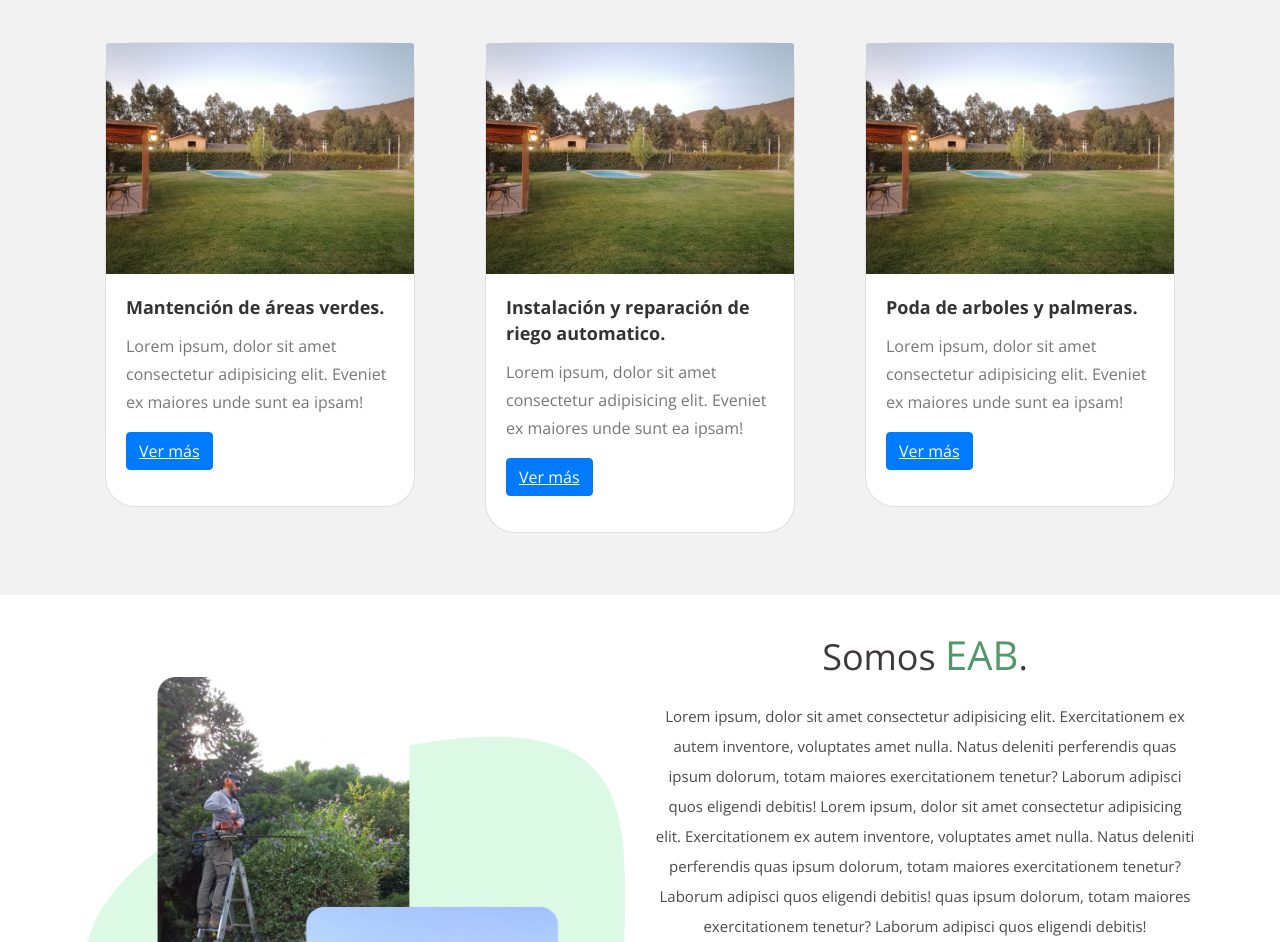
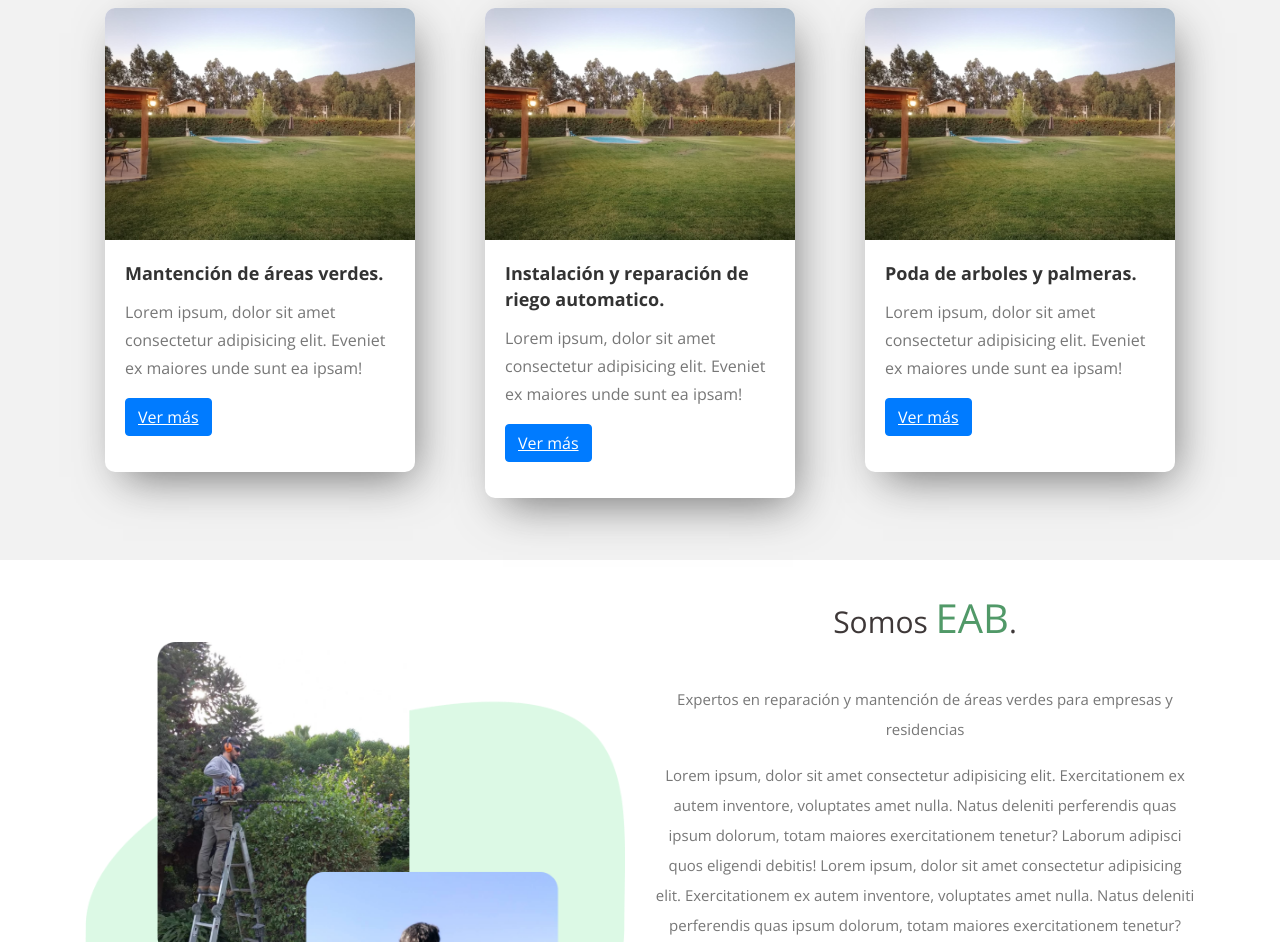
Before and after one commit to pecheve/jardineseab, a plain HTML site: page index.html in a window 1280 px wide. Shown: the part 545-1487 px from the top of the page. Drawn offline with nearby package versions, Linux system fonts and the light colour scheme.

Commit message:
tarjetas listas

```diff
--- a/css/styles.css
+++ b/css/styles.css
@@ -40,6 +40,7 @@ Colors:
 Nuevos css
 
 ******************************************/
+
 .fa-angle-right {
 	color: #519968;
 	margin: 5px;
@@ -71,7 +72,7 @@ header h1 {
 .text-meta {
 
 	font-weight: 500;
-	font-size: 36px;
+	font-size: 30px;
 	line-height: 60px;
 	text-align: center;
 	color: #3E3838;
@@ -120,7 +121,7 @@ header h1 {
 	line-height: 30px;
 	/* or 125% */
 	text-align: center;
-	color: #4C4B4B;
+	color: 4C4B4B;
 }
 
 
@@ -137,7 +138,8 @@ header h1 {
 .card {
 	/* height: 200px; */
 	margin: 10px;
-	border-radius: 30px;
+	border-radius: 10px;
+	border: 0px!important;
 }
 
 .img-card {
@@ -184,7 +186,7 @@ header h1 {
 	.text-meta {
 
 		font-weight: 500;
-		font-size: 40px;
+		font-size: 28px;
 		line-height: 70px;
 		text-align: center;
 
@@ -217,6 +219,31 @@ header h1 {
 .bold{
 	color: #519968!important;
 }
+
+
+
+/******************************/
+/*     styles Eli     */
+/******************************/
+
+
+.card-img-top{
+	border-radius: 10px 10px 0px 0px;
+}
+
+.card{
+	box-shadow: 8px 15px 43px -10px rgba(69,69,69,0.75);
+-webkit-box-shadow: 8px 15px 43px -10px rgba(69,69,69,0.75);
+-moz-box-shadow: 8px 15px 43px -10px rgba(69,69,69,0.75);
+}
+
+
+
+
+
+
+
+
 
 
 
@@ -1345,7 +1372,7 @@ screen and (-ms-high-contrast: none) {
 }
 
 .basic-2 h2 {
-	margin-bottom: 0.875rem;
+	margin-bottom: 2rem;
 	text-align: center;
 }
 
--- a/index.html
+++ b/index.html
@@ -112,9 +112,8 @@
     <!-- Servicios 1 -->
     <div id="servicios" class="slider">
         <div class="container">
-            <h2 class="text-center servicios">Nuestros servicios</h2>
+            <h2 class="text-meta">Servicios</h2>
             <div class="row">
-
 
                 <!-- card 1 -->
                 <div class="col-lg-4 col-md-4 col-xs-12">
@@ -305,6 +304,7 @@
                 <div class="col-lg-6 col-md-6 col-xs-12 text-center">
                     <div class="text-container">
                         <h2 class="text-meta">Somos <b class="text-vida-2">EAB</b>.</h2>
+                        <p class="text-eab-2">Expertos en reparación y mantención de áreas verdes para empresas y residencias</p>
                         <p class="text-eab-2">Lorem ipsum, dolor sit amet consectetur adipisicing elit.
                             Exercitationem ex autem inventore, voluptates amet nulla. Natus deleniti perferendis
                             quas ipsum dolorum, totam maiores exercitationem tenetur? Laborum adipisci quos eligendi
@@ -324,7 +324,7 @@
 
     <!-- Contáctanos -->
     <div id="contactanos" class="basic-3">
-        <h2 class="text-center servicios">Contáctanos</h2>
+        <h2 class="text-meta">Contáctanos</h2>
         <p class="text-eab-2">Si deseas conocer más detalles de nuestros servicios, no dudes en contactarnos.</p>
         <div class="container">
             <div class="row">
@@ -346,7 +346,7 @@
 
     <!-- Clientes -->
     <div id="nosotros" class="basic-3 bg-nuestros-clientes">
-        <h2 class="text-center servicios">Nuestros Clientes</h2>
+        <h2 class="text-meta">Nuestros Clientes</h2>
         <div class="container">
             <div class="row">
                 <div>
@@ -362,7 +362,7 @@
     <!-- Screenshots -->
     <div id="trabajos" class="basic-1">
         <div class="container" style="margin-top:60px!important;">
-            <h2 class="text-center servicios">Nuestros trabajos</h2>
+            <h2 class="text-meta">Nuestros Trabajos</h2>
             <div class="row">
 
                 <div class="col-lg-12">
```
